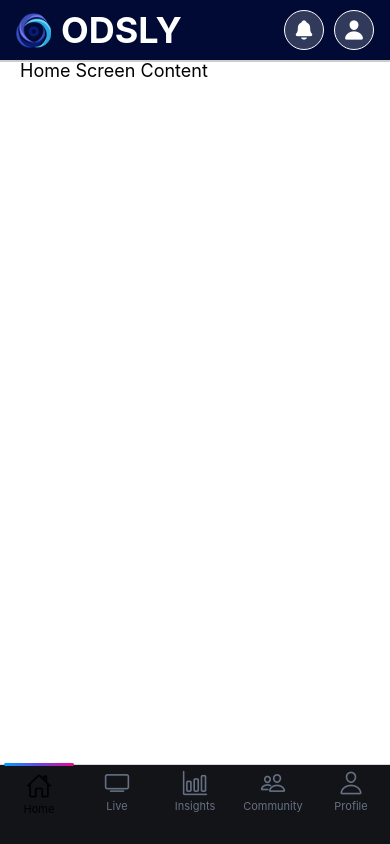
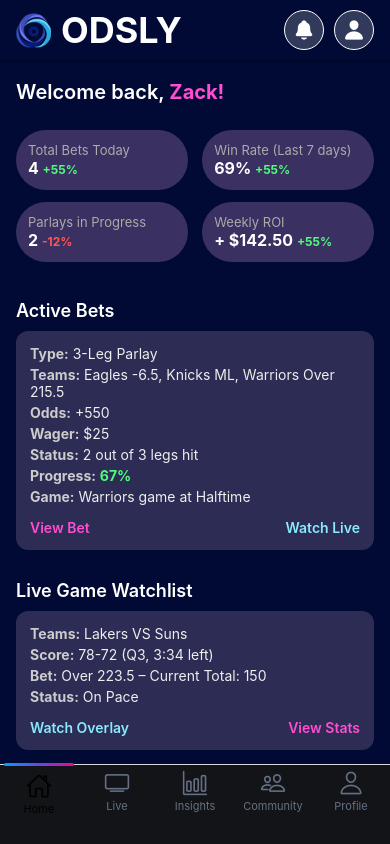
Before and after one commit to karthi2002/ODSLY, a React Native app: screen /MainTab in a window 390 px wide. Built offline with nearby package versions, Linux system fonts and the light colour scheme.

Commit message:
home page template

```diff
--- a/screens/HomeScreen.jsx
+++ b/screens/HomeScreen.jsx
@@ -1,5 +1,5 @@
 import React from "react";
-import { View, Text, StyleSheet } from "react-native";
+import { View, Text, StyleSheet, ScrollView, TouchableOpacity } from "react-native";
 import Header from "../layouts/Header";
 import Colors from "../utils/Colors";
 
@@ -7,9 +7,88 @@
   return (
     <View style={styles.container}>
       <Header />
-      <View style={styles.content}>
-        <Text style={{ color: "#000", fontSize: 18 }}>Home Screen Content</Text>
-      </View>
+      <ScrollView style={styles.content} showsVerticalScrollIndicator={false}>
+        <Text style={styles.welcomeText}>Welcome back, <Text style={styles.username}>Zack!</Text></Text>
+
+        <View style={styles.statsGrid}>
+          <View style={styles.statBox}>
+            <Text style={styles.statLabel}>Total Bets Today</Text>
+            <Text style={styles.statValue}>4 <Text style={styles.statChange}>+55%</Text></Text>
+          </View>
+          <View style={styles.statBox}>
+            <Text style={styles.statLabel}>Win Rate (Last 7 days)</Text>
+            <Text style={styles.statValue}>69% <Text style={styles.statChange}>+55%</Text></Text>
+          </View>
+          <View style={styles.statBox}>
+            <Text style={styles.statLabel}>Parlays in Progress</Text>
+            <Text style={styles.statValue}>2 <Text style={styles.statChangeRed}>-12%</Text></Text>
+          </View>
+          <View style={styles.statBox}>
+            <Text style={styles.statLabel}>Weekly ROI</Text>
+            <Text style={styles.statValue}>+ $142.50 <Text style={styles.statChange}>+55%</Text></Text>
+          </View>
+        </View>
+
+        <Text style={styles.sectionTitle}>Active Bets</Text>
+        <View style={styles.betCard}>
+          <Text style={styles.betDetail}><Text style={styles.betLabel}>Type:</Text> 3-Leg Parlay</Text>
+          <Text style={styles.betDetail}><Text style={styles.betLabel}>Teams:</Text> Eagles -6.5, Knicks ML, Warriors Over 215.5</Text>
+          <Text style={styles.betDetail}><Text style={styles.betLabel}>Odds:</Text> +550</Text>
+          <Text style={styles.betDetail}><Text style={styles.betLabel}>Wager:</Text> $25</Text>
+          <Text style={styles.betDetail}><Text style={styles.betLabel}>Status:</Text> 2 out of 3 legs hit</Text>
+          <Text style={styles.betDetail}><Text style={styles.betLabel}>Progress:</Text> <Text style={styles.progressText}>67%</Text></Text>
+          <Text style={styles.betDetail}><Text style={styles.betLabel}>Game:</Text> Warriors game at Halftime</Text>
+
+          <View style={styles.betActions}>
+            <TouchableOpacity><Text style={styles.viewBet}>View Bet</Text></TouchableOpacity>
+            <TouchableOpacity><Text style={styles.watchLive}>Watch Live</Text></TouchableOpacity>
+          </View>
+        </View>
+
+        <Text style={styles.sectionTitle}>Live Game Watchlist</Text>
+        <View style={styles.betCard}>
+          <Text style={styles.betDetail}><Text style={styles.betLabel}>Teams:</Text> Lakers VS Suns</Text>
+          <Text style={styles.betDetail}><Text style={styles.betLabel}>Score:</Text> 78-72 (Q3, 3:34 left)</Text>
+          <Text style={styles.betDetail}><Text style={styles.betLabel}>Bet:</Text> Over 223.5 – Current Total: 150</Text>
+          <Text style={styles.betDetail}><Text style={styles.betLabel}>Status:</Text> On Pace</Text>
+
+          <View style={styles.betActions}>
+            <TouchableOpacity><Text style={styles.watchLive}>Watch Overlay</Text></TouchableOpacity>
+            <TouchableOpacity><Text style={styles.viewBet}>View Stats</Text></TouchableOpacity>
+          </View>
+        </View>
+
+        <Text style={styles.sectionTitle}>Betting Insights</Text>
+        <View style={styles.betCard}>
+          <Text style={styles.betDetail}>📊 You’ve hit <Text style={styles.progressText}>72%</Text> of your NBA props this season.</Text>
+          <Text style={styles.betDetail}>💰 Your best ROI is on MLB underdog picks (<Text style={styles.progressText}>+23%</Text>).</Text>
+          <Text style={styles.betDetail}>📉 Your average parlay win is <Text style={styles.progressText}>$185.22</Text>.</Text>
+          <Text style={styles.betDetail}>📅 Saturday bets perform <Text style={styles.progressText}>20%</Text> better than weekday bets.</Text>
+          <Text style={styles.betDetail}>⚠️ You <Text style={{color: '#ff5555'}}>lose more often</Text> betting over/unders – consider skipping them.</Text>
+
+          <TouchableOpacity style={styles.viewMoreButton}><Text style={styles.viewMoreText}>View More</Text></TouchableOpacity>
+        </View>
+
+        <Text style={styles.sectionTitle}>Community Highlights</Text>
+        <View style={styles.betCard}>
+          <Text style={styles.betDetail}>@sportswiz just hit a +900 parlay on NBA!</Text>
+          <Text style={styles.betDetail}>Tonight’s most picked team: Kansas Jayhawks</Text>
+          <Text style={styles.betDetail}>Top bettor of the week: @LockKing (12–2 record)</Text>
+          <Text style={styles.betDetail}>Trending bet: Under 45.5 in Jets vs. Bills</Text>
+        </View>
+
+        <Text style={styles.sectionTitle}>Subscription</Text>
+        <View style={styles.betCard}>
+          <Text style={styles.betDetail}><Text style={styles.betLabel}>Plan:</Text> Premium (Active)</Text>
+          <Text style={styles.betDetail}><Text style={styles.betLabel}>Next Billing:</Text> May 1st, 2025</Text>
+          <Text style={styles.betDetail}><Text style={styles.betLabel}>Perks:</Text> AI insights, overlays, multi-sportsbook sync</Text>
+
+          <View style={styles.betActions}>
+            <TouchableOpacity><Text style={styles.viewBet}>Manage Plan</Text></TouchableOpacity>
+            <TouchableOpacity><Text style={styles.watchLive}>Refer & Earn</Text></TouchableOpacity>
+          </View>
+        </View>
+      </ScrollView>
     </View>
   );
 }
@@ -17,10 +96,98 @@
 const styles = StyleSheet.create({
   container: {
     flex: 1,
-    backgroundColor: Colors.secondary,
+    backgroundColor: '#000A34',
   },
   content: {
-    paddingTop: 60,
-    paddingHorizontal: 20,
+    paddingTop: 80,
+    paddingHorizontal: 16,
+  },
+  welcomeText: {
+    color: '#fff',
+    fontSize: 20,
+    fontWeight: '600',
+  },
+  username: {
+    color: '#ff4ecf',
+    fontWeight: 'bold',
+  },
+  statsGrid: {
+    flexDirection: 'row',
+    flexWrap: 'wrap',
+    justifyContent: 'space-between',
+    marginVertical: 26,
+  },
+  statBox: {
+    width: '48%',
+    backgroundColor: '#3A3162',
+    padding: 12,
+    borderRadius: 40,
+    marginBottom: 12,
+  },
+  statLabel: {
+    color: '#aaa',
+    fontSize: 13,
+  },
+  statValue: {
+    color: '#fff',
+    fontSize: 16,
+    fontWeight: 'bold',
+  },
+  statChange: {
+    color: '#50fa7b',
+    fontSize: 12,
+  },
+  statChangeRed: {
+    color: '#ff5555',
+    fontSize: 12,
+  },
+  sectionTitle: {
+    color: '#fff',
+    fontSize: 18,
+    fontWeight: '600',
+    marginBottom: 10,
+  },
+  betCard: {
+    backgroundColor: '#2C2C54',
+    padding: 14,
+    borderRadius: 12,
+    marginBottom: 30,
+  },
+  betDetail: {
+    color: '#eee',
+    fontSize: 14,
+    marginBottom: 4,
+  },
+  betLabel: {
+    fontWeight: 'bold',
+    color: '#ccc',
+  },
+  progressText: {
+    color: '#50fa7b',
+    fontWeight: 'bold',
+  },
+  betActions: {
+    flexDirection: 'row',
+    justifyContent: 'space-between',
+    marginTop: 10,
+  },
+  viewBet: {
+    color: '#ff4ecf',
+    fontWeight: '600',
+  },
+  watchLive: {
+    color: '#8be9fd',
+    fontWeight: '600',
+  },
+  viewMoreButton: {
+    marginTop: 16,
+    backgroundColor: 'linear-gradient(to right, #00d4ff, #ff4ecf)',
+    paddingVertical: 10,
+    borderRadius: 8,
+    alignItems: 'center',
+  },
+  viewMoreText: {
+    color: '#fff',
+    fontWeight: '600',
   },
 });
```
